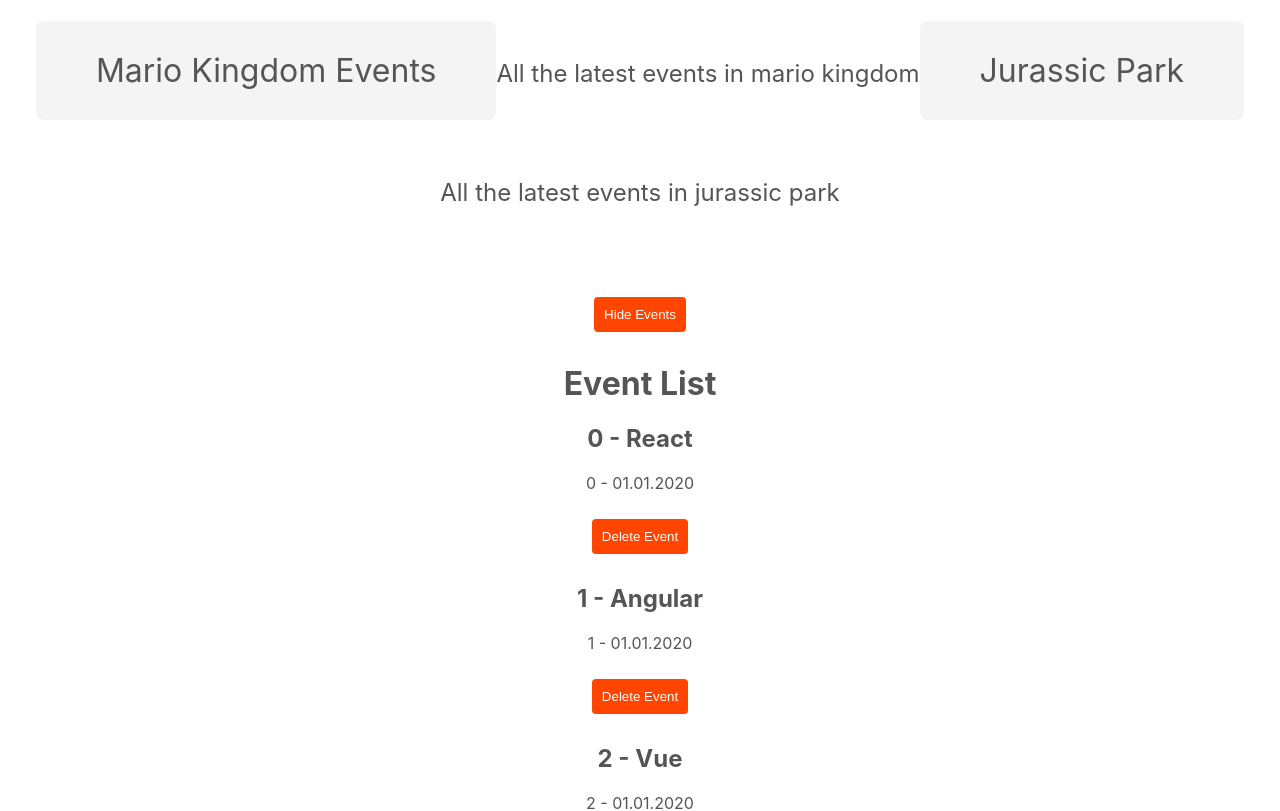
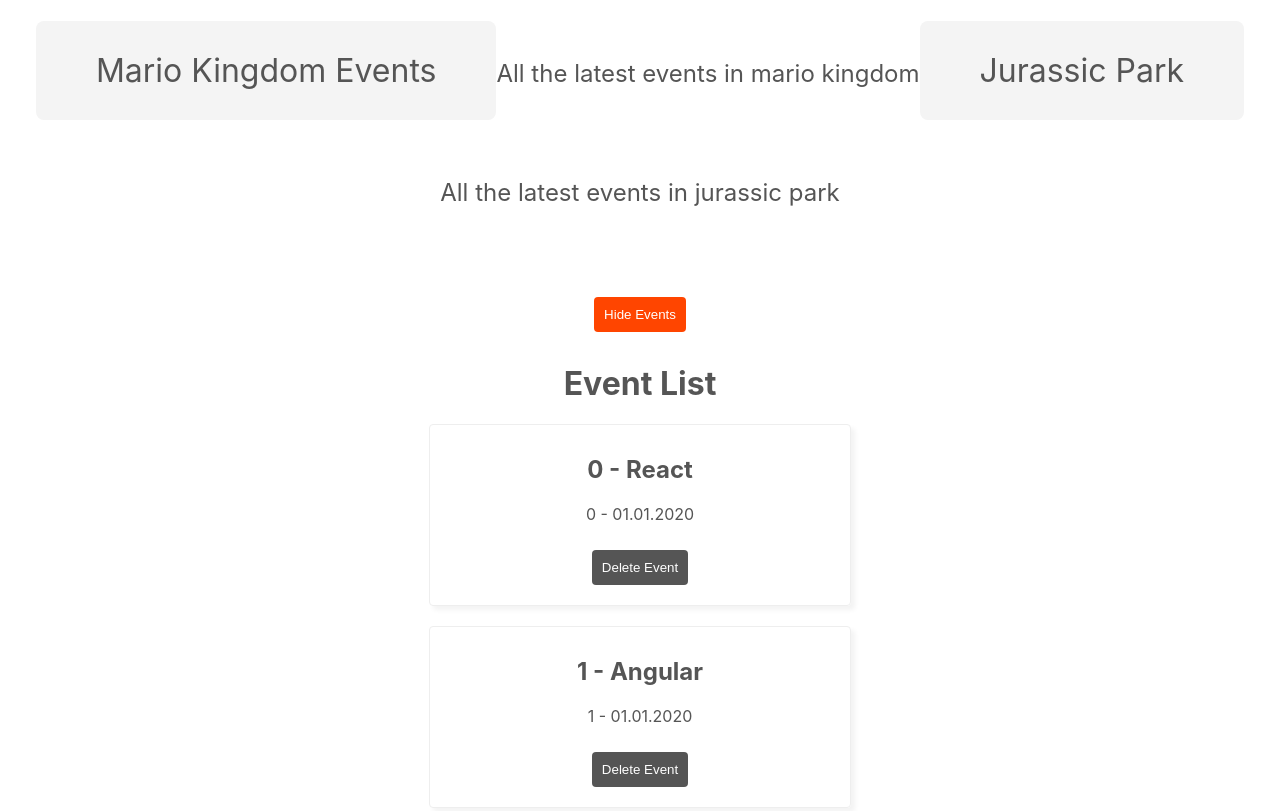
Before and after one commit to jisshub/Build-Web-Apps-React-Firebase, a React (Create React App) app: page / in a window 1280 px wide. Shown: the top 811 px of the page. Built offline with nearby package versions, Linux system fonts and the light colour scheme.

Commit message:
CSS modules and selctors

```diff
--- a/src/components/EventList.js
+++ b/src/components/EventList.js
@@ -1,4 +1,5 @@
 import React from "react"
+import styles from "./EventList.module.css"
 
 export default function EventList({events, handleClick}) {
   return (
@@ -6,11 +7,11 @@ export default function EventList({events, handleClick}) {
         <h1>Event List</h1>
         {
             events.map((event, index) => (
-                <React.Fragment key={event.id}>
+                <div className={styles.card} key={event.id}>
                   <h2>{index} - {event.title}</h2>
                   <p>{index} - {event.date}</p>
                   <button onClick={() => handleClick(event.id)}>Delete Event</button>
-                </React.Fragment>
+                </div>
               ))
         }
     </div>
--- /dev/null
+++ b/src/components/EventList.module.css
@@ -0,0 +1,11 @@
+.card {
+    border: 1px solid #eee;
+    box-shadow: 4px 4px 5px rgba(0, 0, 0, .05);
+    padding: 10px;
+    max-width: 400px;
+    margin: 20px auto;
+    border-radius: 4px;
+}
+.card button {
+    background-color: #555;
+}
```
Also changed, not shown: 1 other file (tests, documents, lock files or other folders).
